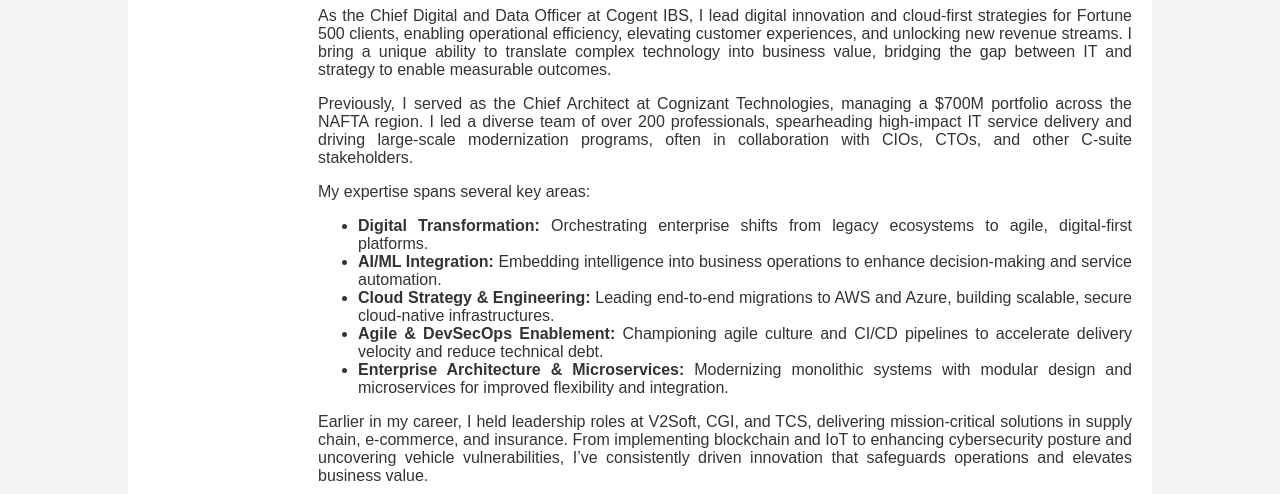
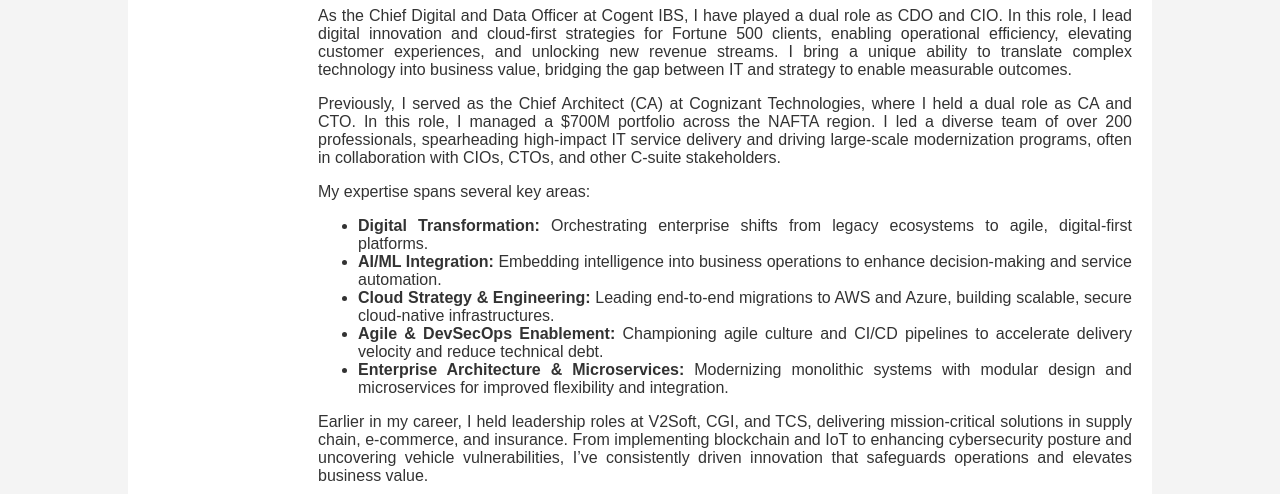
Before and after one commit to pradeepmotukuri/pradeepmotukuri.github.io, a plain HTML site: page index.html in a window 1280 px wide. Shown: the part 306-800 px from the top of the page. Drawn offline with Linux system fonts and the light colour scheme.

Commit message:
Add files via upload

```diff
--- a/index.html
+++ b/index.html
@@ -152,8 +152,8 @@
                 <img src="https://media.licdn.com/dms/image/v2/D5603AQFfZh5slbOnKA/profile-displayphoto-shrink_800_800/B56ZbFugA0GkAc-/0/1747074043134?e=1752710400&v=beta&t=t6Lcj1P3OiI0jGtCRu_ziVk-eJcyW0no3qOaty91J7s" alt="Pradeep Motukuri - Chief Digital Officer at Cogent IBS">
                 <div>
                     <p>A forward-thinking technology executive with a proven track record of driving enterprise-wide digital transformation, cloud adoption, and modernization across industries, including healthcare, automotive, retail, utilities, insurance, and financial services. With over 25 years of experience in IT leadership, I have consistently driven top-line growth by 15% year-over-year, reduced technology expenditures by 35% through strategic optimization, and increased operating margins by 10% with scalable and secure solutions.</p>
-                    <p>As the Chief Digital and Data Officer at Cogent IBS, I lead digital innovation and cloud-first strategies for Fortune 500 clients, enabling operational efficiency, elevating customer experiences, and unlocking new revenue streams. I bring a unique ability to translate complex technology into business value, bridging the gap between IT and strategy to enable measurable outcomes.</p>
-                    <p>Previously, I served as the Chief Architect at Cognizant Technologies, managing a $700M portfolio across the NAFTA region. I led a diverse team of over 200 professionals, spearheading high-impact IT service delivery and driving large-scale modernization programs, often in collaboration with CIOs, CTOs, and other C-suite stakeholders.</p>
+                    <p>As the Chief Digital and Data Officer at Cogent IBS, I have played a dual role as CDO and CIO.  In this role, I lead digital innovation and cloud-first strategies for Fortune 500 clients, enabling operational efficiency, elevating customer experiences, and unlocking new revenue streams. I bring a unique ability to translate complex technology into business value, bridging the gap between IT and strategy to enable measurable outcomes.</p>
+                    <p>Previously, I served as the Chief Architect (CA) at Cognizant Technologies, where I held a dual role as CA and CTO. In this role, I managed a $700M portfolio across the NAFTA region. I led a diverse team of over 200 professionals, spearheading high-impact IT service delivery and driving large-scale modernization programs, often in collaboration with CIOs, CTOs, and other C-suite stakeholders.</p>
                     <p>My expertise spans several key areas:</p>
                     <ul>
                         <li><strong>Digital Transformation:</strong> Orchestrating enterprise shifts from legacy ecosystems to agile, digital-first platforms.</li>
```
